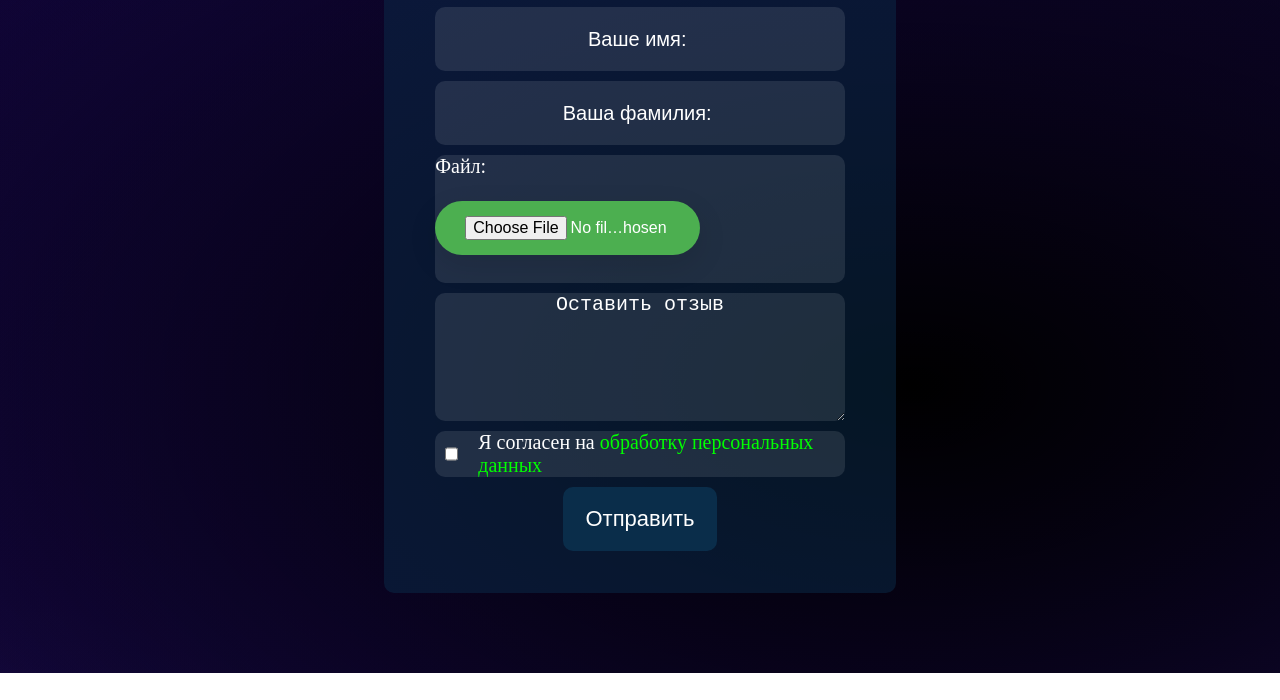
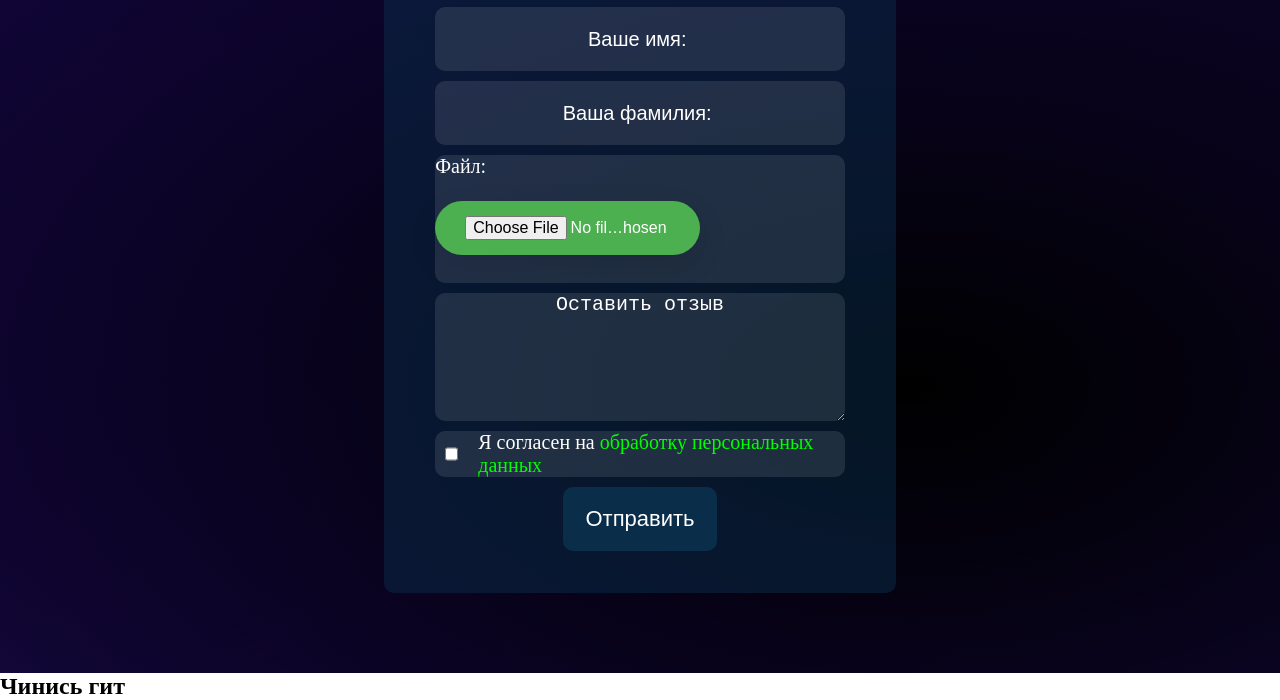
Before and after one commit to Kebablk/anti-theft-systems, a plain HTML site: page index.html in a window 1280 px wide. Shown: the part 127-827 px from the top of the page. Before the commit the page ends 800 px from the top, so only its background shows below. Drawn offline with Linux system fonts and the light colour scheme.

Commit message:
fixed bugs and I'm stupid

```diff
--- a/index.html
+++ b/index.html
@@ -42,6 +42,7 @@
           <button type="button" class="btn-send">Отправить</button>
         </div>
       </div>
+      <h1>Чинись гит</h1>
     </section>
   </body>
 </html>
```
